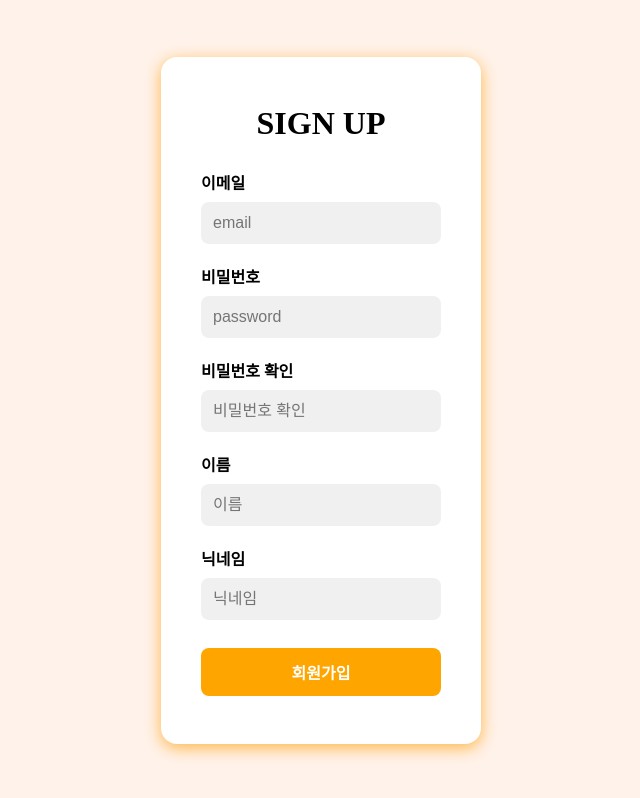
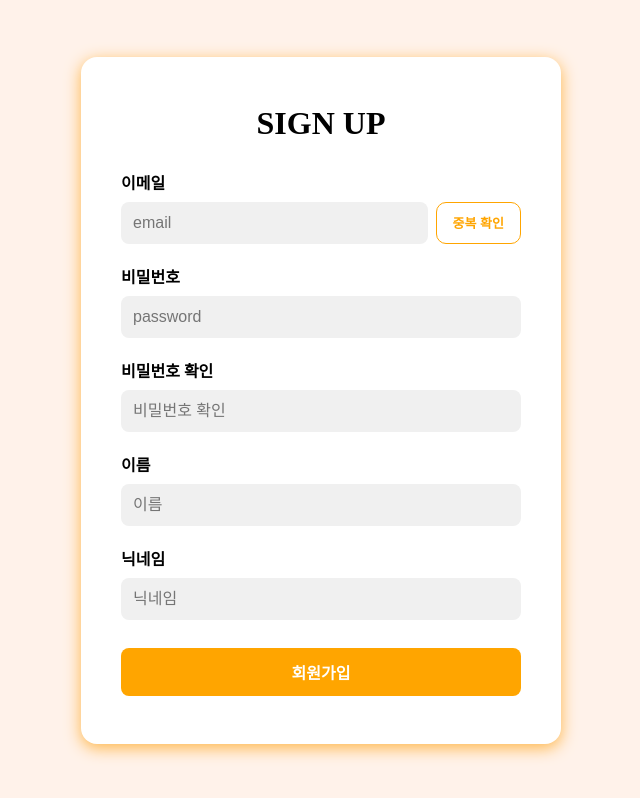
Before and after one commit to CBNU-likelion/2026_14th_final_study_FE, a React (Vite) app: page /signup in a window 1280 px wide. Shown: the whole page, without its empty margins (319-959 px from the left). Built offline with nearby package versions, Linux system fonts and the light colour scheme.

Commit message:
이메일 중복 체크, 회원가입 유효성 검사 오류 수정, 간단한 디자인 수정

```diff
--- a/src/App.css
+++ b/src/App.css
@@ -19,7 +19,7 @@ form{
 }
 
 .card {
-  width: 320px;
+  width: 480px;
   padding: 48px 40px;
   border-radius: 16px;
   box-shadow: 0 4px 16px rgb(255, 182, 72);
@@ -53,6 +53,7 @@ form{
   background-color: #f0f0f0;
   font-size: 16px;
   outline: none;
+  flex: 1;
 }
 
 .primary-button{
@@ -141,3 +142,25 @@ form{
   font-weight: bold;
   color: #333;
 }
+
+.check-button {
+  padding: 0 16px;
+  background: white;
+  color: orange;
+  border: 1.5px solid orange;
+  border-radius: 10px;
+  font-size: 13px;
+  font-weight: 700;
+  cursor: pointer;
+  white-space: nowrap;
+  font-family: 'Noto Sans KR', sans-serif;
+}
+
+.check-button:hover {
+  background: #fff5e6;
+}
+
+.email-check{
+  display: flex;
+  gap: 8px;
+}
--- a/src/pages/LoginPage.tsx
+++ b/src/pages/LoginPage.tsx
@@ -61,7 +61,6 @@ export default function LoginPage() {
     } catch(err: any){
       // 에러 응답 시
       const status = err.response?.status;
-      console.log(status);
 
       if (status === 400){
         setError("이메일과 비밀번호 모두 입력해주세요.");
--- a/src/pages/MyPage.tsx
+++ b/src/pages/MyPage.tsx
@@ -83,7 +83,7 @@ export default function MyPage() {
         {userInfo && (
           <>
             <div className="mypage-header">
-              <img className="avatar" width="100" height="100" src="https://img.icons8.com/color-pixels/64/lion.png" alt="lion"/>
+              <img width="100" height="100" src="https://img.icons8.com/color-pixels/64/lion.png" alt="lion"/>
               <h2>안녕하세요! {userInfo.nickname}님!</h2>
             </div>
 
--- a/src/pages/SignupPage.tsx
+++ b/src/pages/SignupPage.tsx
@@ -4,8 +4,12 @@ import axios from "axios";
 
 export default function SignupPage() {
   const [email, setEmail] = useState("");
+  const [emailChecked, setEmailChecked] = useState(false); // 중복 확인 통과 여부
+  const [emailMsg, setEmailMsg] = useState(""); // 확인 결과 메시지
+
   const [password, setPassword] = useState("");
   const [confirmPassword, setConfirmPassword] = useState("");
+
   const [name, setName] = useState("");
   const [nickname, setNickname] = useState("");
 
@@ -13,13 +17,44 @@ export default function SignupPage() {
   const [loading, setLoading] = useState(false);
   const navigate = useNavigate(); // 페이지 이동 함수
 
+  const handleCheckEmail = async () => {
+    const emailRegex = /^[^\s@]+@[^\s@]+\.[^\s@]+$/;
+
+    // 이메일 입력 확인
+    if (!email) {
+      setEmailMsg("이메일을 입력해주세요.");
+      return;
+    }
+
+    // 이메일 형식 체크
+    if (!emailRegex.test(email)) {
+      setEmailMsg("올바른 이메일 형식이 아닙니다.");
+      return;
+    }
+    try {
+      // 백엔드에 email check 요청
+      await axios.get(`/api/auth/check-email?email=${encodeURIComponent(email)}`);
+      setEmailChecked(true);
+      setEmailMsg("사용 가능한 이메일입니다.");
+    } catch(err: any) {
+      setEmailChecked(false);
+      const status = err.response?.status;
+      if (status === 409) {
+        setEmailMsg("이미 사용 중인 이메일입니다.");
+      } else {
+        setEmailMsg("확인 중 오류가 발생했습니다.");
+      }
+    }
+  };
+
+
   // 회원가입 버튼을 눌렀을 때 실행되는 함수
   const handleSignup = async (e: React.FormEvent<HTMLFormElement>) => {
     e.preventDefault();
     setError(""); // 에러 초기화
 
     // 필수값 누락 체크
-    if (!email || !password || !name || !nickname) {
+    if (!email || !password || !confirmPassword || !name || !nickname) {
       setError("모든 항목을 입력해주세요.");
       return;
     }
@@ -28,6 +63,12 @@ export default function SignupPage() {
     const emailRegex = /^[^\s@]+@[^\s@]+\.[^\s@]+$/;
     if (!emailRegex.test(email)) {
       setError("올바른 이메일 형식이 아닙니다.");
+      return;
+    }
+
+    // 중복 확인 여부 체크
+    if (!emailChecked) {
+      setError("이메일 중복 확인을 해주세요.");
       return;
     }
 
@@ -76,8 +117,22 @@ export default function SignupPage() {
         <form onSubmit={handleSignup}>
           <div className="input-style">
             <label>이메일</label>
-            <input type="email" placeholder="email" value={email}
-              onChange={(e) => setEmail(e.target.value)} />
+            <div className="email-check">
+              <input type="email" placeholder="email" value={email}
+                onChange={(e) => {
+                  setEmail(e.target.value)
+                  setEmailChecked(false);
+                  setEmailMsg("");
+                }} />
+              <button type="button" className="check-button" onClick={handleCheckEmail}>
+                중복 확인
+              </button>
+            </div>
+            {emailMsg && (
+              <p style={{ fontSize: "12px", color: emailChecked ? "green" : "red" }}>
+                {emailMsg}
+              </p>
+            )}
           </div>
 
           <div className="input-style">
```
